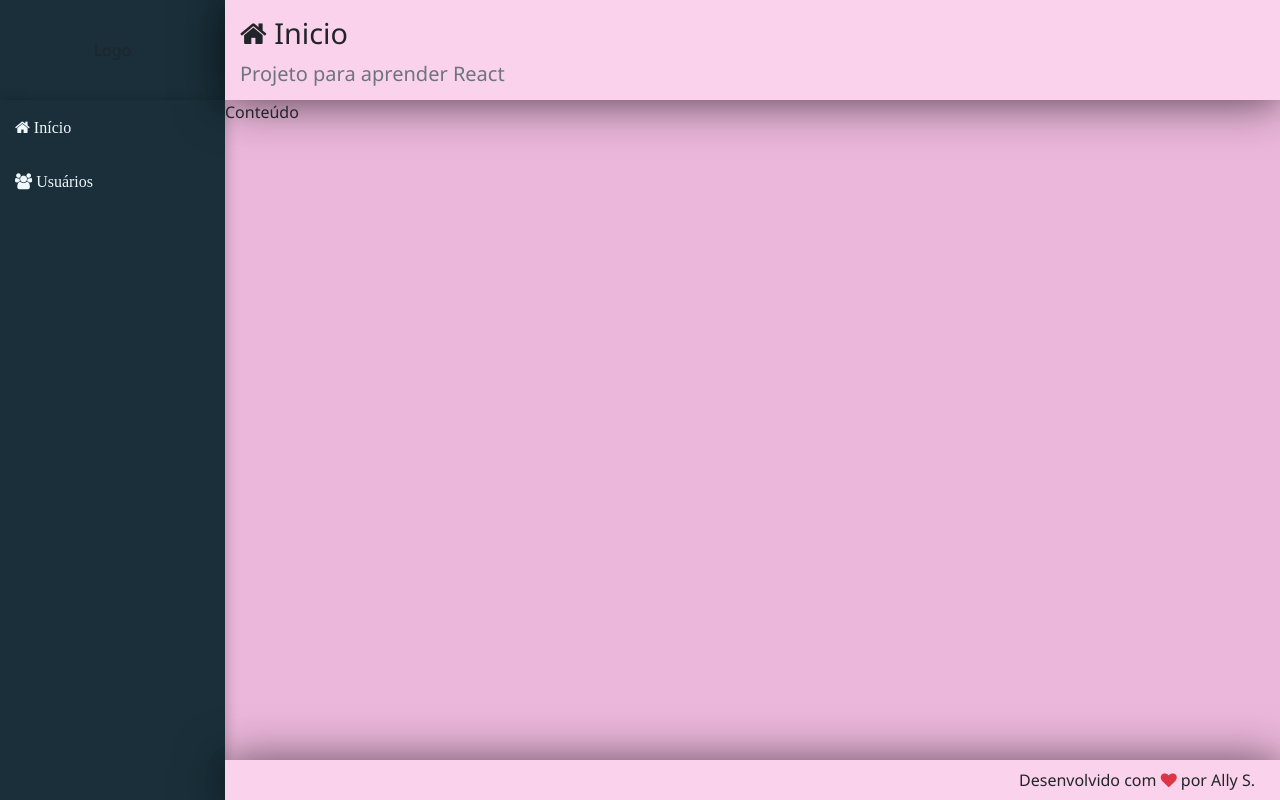
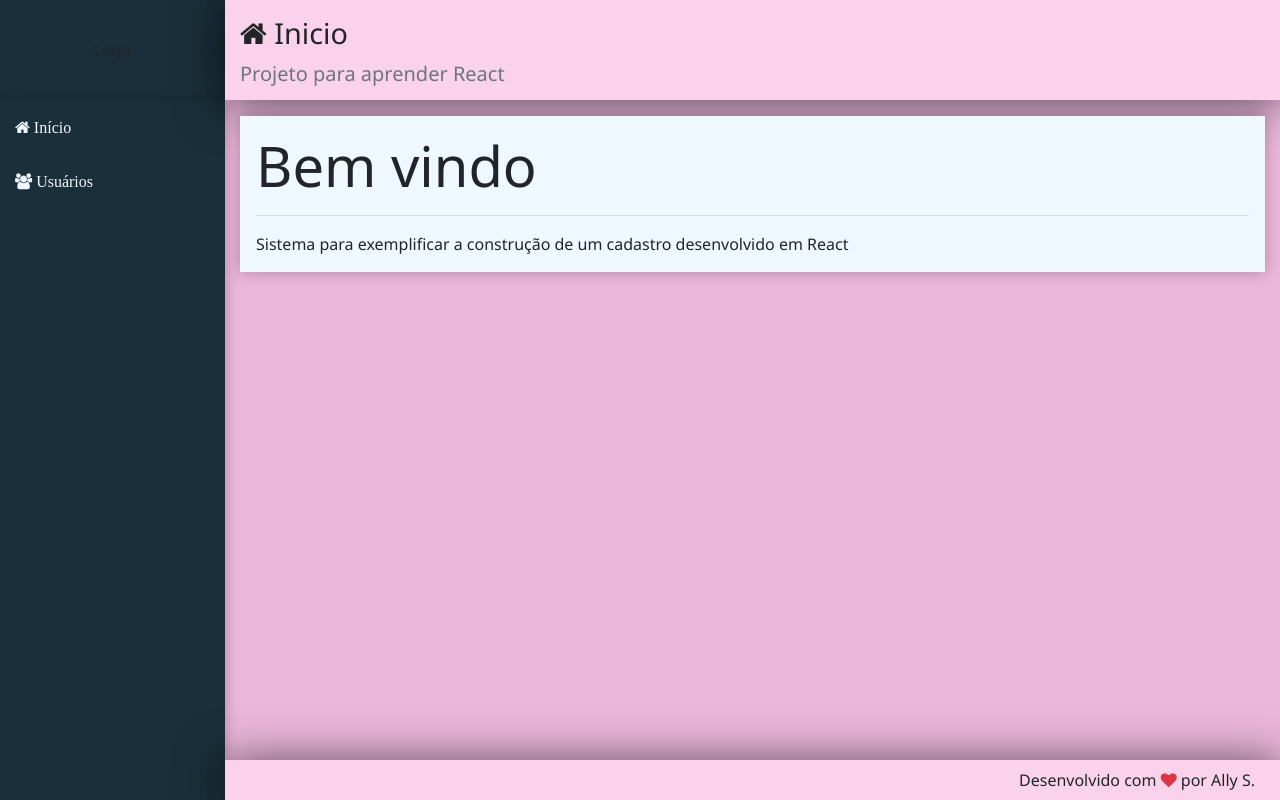
Before and after one commit to SouAline/cadastro, a React (Create React App) app in the folder crud/frontend/: page / in a window 1280 px wide. Built offline with nearby package versions, Linux system fonts and the light colour scheme.

Commit message:
Update main component, create new file and home component

```diff
--- a/crud/frontend/src/components/template/Main.css
+++ b/crud/frontend/src/components/template/Main.css
@@ -0,0 +1,5 @@
+main > div{
+  background-color: aliceblue;
+  box-shadow: 0px 0px 15px #0004;
+
+}
--- a/crud/frontend/src/components/template/Main.jsx
+++ b/crud/frontend/src/components/template/Main.jsx
@@ -5,6 +5,9 @@ import Header from "./Header";
 export default (props) => (
   <React.Fragment>
     <Header {...props}></Header>
-    <main className="content">Conteúdo</main>
+    <main className="content container-fluid">
+      {/* Para jogar as tags filhas é necessário usar props.children */}
+      <div className="p-3 mt-3">{props.children}</div>
+    </main>
   </React.Fragment>
 );
--- a/crud/frontend/src/main/App.jsx
+++ b/crud/frontend/src/main/App.jsx
@@ -12,7 +12,14 @@ export default (props) => (
   <div className="app">
     <Logo />
     <Nav />
-    <Main icon="home" title="Inicio" subtitle="Projeto para aprender React" />
+    <Main icon="home" title="Inicio" subtitle="Projeto para aprender React">
+      <div className="display-4">Bem vindo</div>
+      <hr />
+      <p className="mb-0">
+        Sistema para exemplificar a construção de um cadastro desenvolvido em
+        React
+      </p>
+    </Main>
     <Footer />
   </div>
 );
```
Also changed, not shown: crud/frontend/src/components/template/home/Home.jsx (added).
